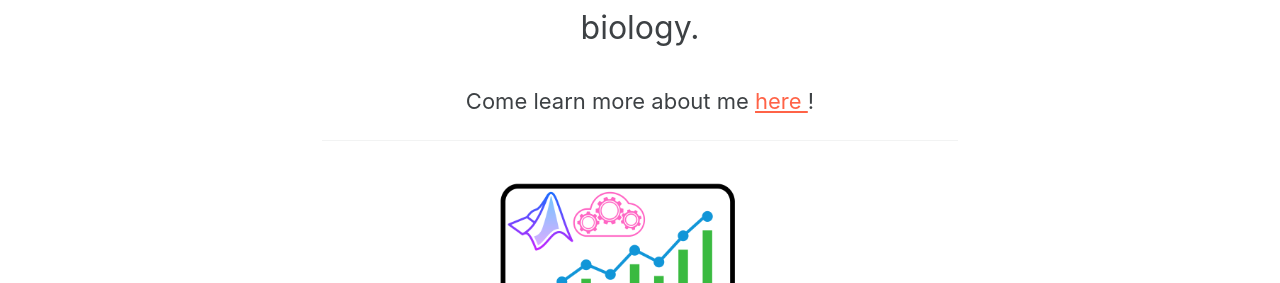
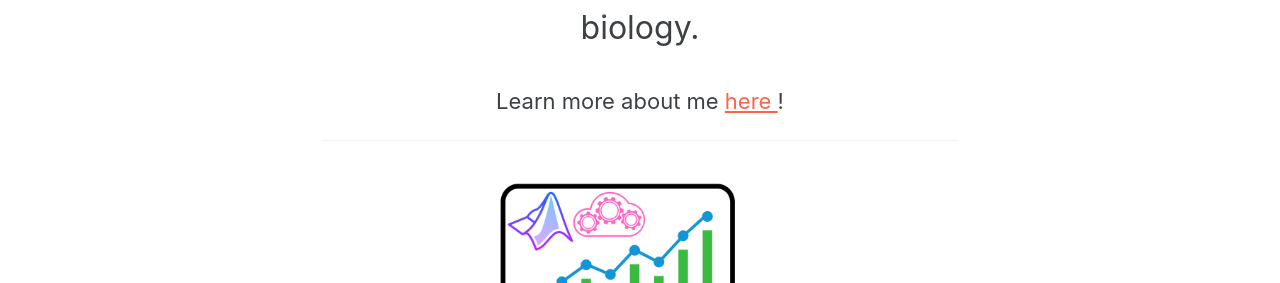
Before and after one commit to nikitavakoli/nikitavakoli.github.io, a Jekyll site: the page built from index.html, in a window 1280 px wide. Shown: the part 295-578 px from the top of the page. Built offline with Jekyll 4.4.1, drawn with Linux system fonts in a browser that asks for light colours; cached includes are drawn as plain includes; nearby versions of some CDN libraries; the list of posts is cut into pages by our own code.

Commit message:
Update index.html

```diff
--- a/index.html
+++ b/index.html
@@ -7,7 +7,7 @@ author_profile: false
     <h1 style="font-size:6vw">Hello,</h1>
     <font size="+3">my name is Niki</a>, and I ♥️ mathematical biology.</font> <br>
 <br>
-Come learn more about me <a href="/about/" style="color: tomato"> here </a>!
+Learn more about me <a href="/about/" style="color: tomato"> here </a>!
 <hr>
 <img src="/images/home.png" alt="home_logo" width="510" height="510">
 
```
